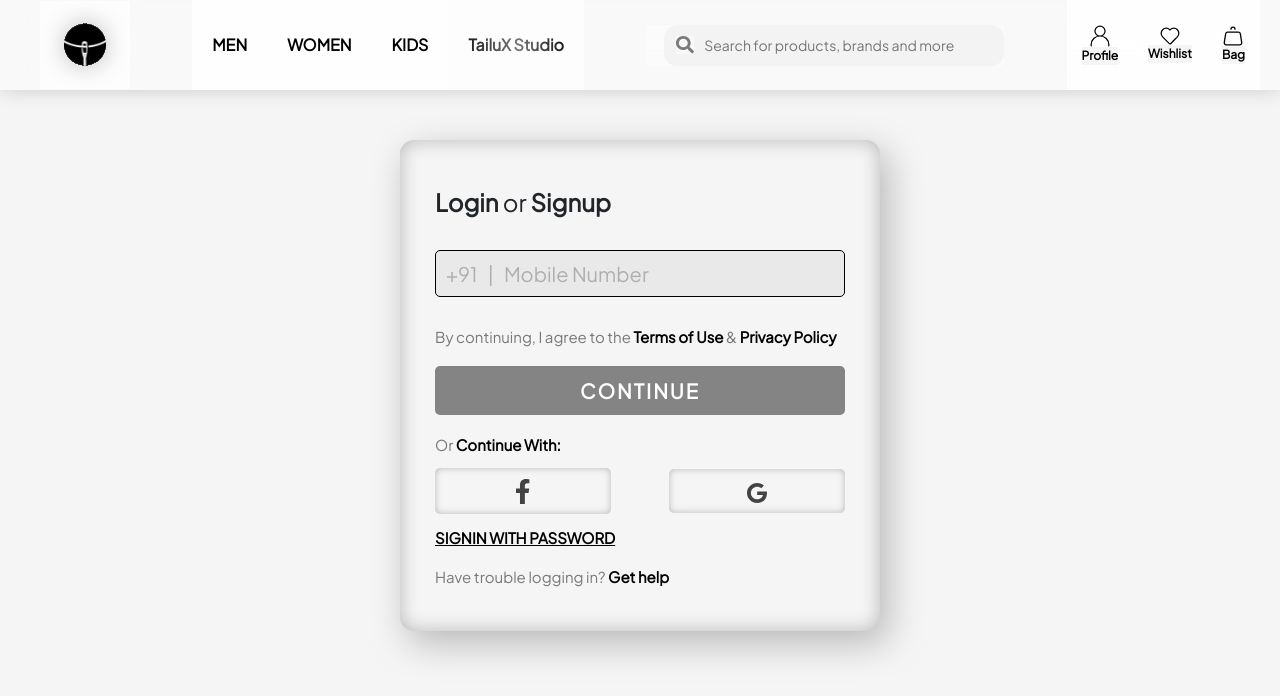
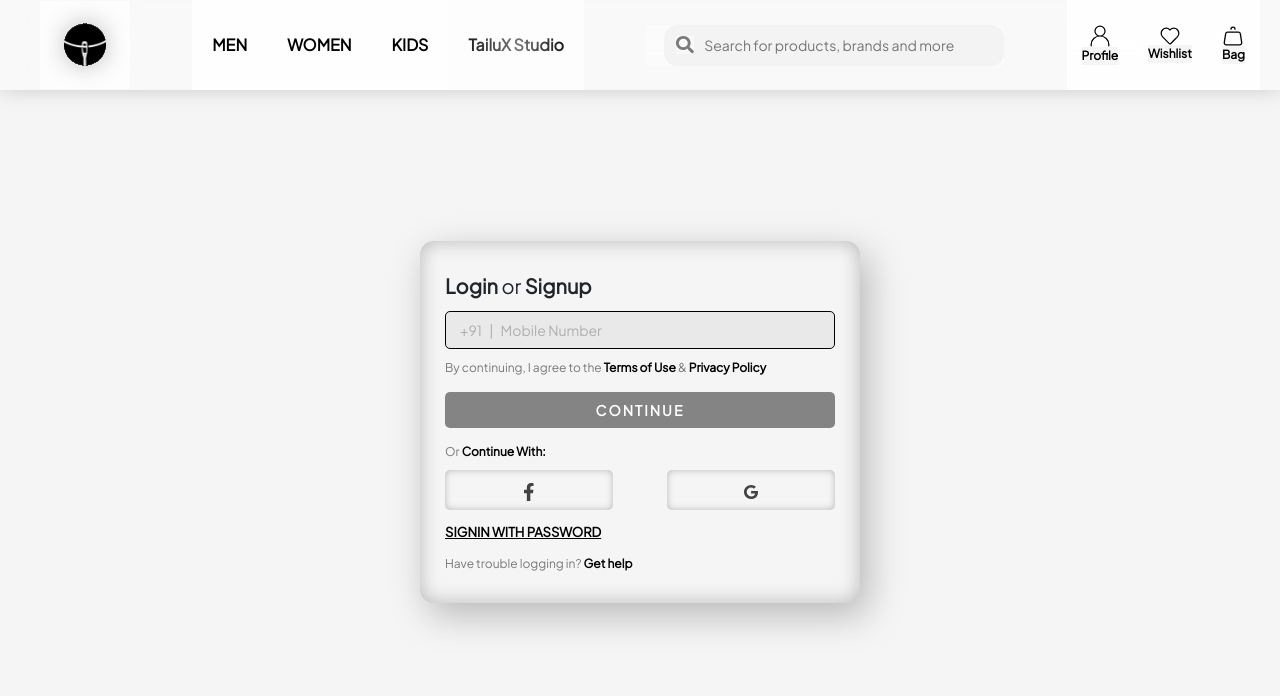
Before and after one commit to iamshiv007/tailux, a React (Create React App) app: page /logInSignUp1 in a window 1280 px wide. Shown: the top 696 px of the page. Built offline with nearby package versions, Linux system fonts and the light colour scheme.

Commit message:
LogInSignUp, OtpPage, CreateAccount updated

```diff
--- a/src/App.css
+++ b/src/App.css
@@ -1,3 +1,15 @@
+.input1{
+  background: #e9e9e9;
+  border: 1px solid #000000;
+  border-radius: 5px;
+  margin: 5px 0;
+  padding: 7px 14px;
+  width: 100%;
+  font-weight: 500;
+  font-size:14px;
+  line-height: 22px;
+}
+
 .heading1 {
   font-size: 22px;
   font-weight: 800;
@@ -8,17 +20,17 @@
 
 .heading2 {
   font-weight: 800;
-  font-size: 24px;
-  line-height: 35px;
-  padding: 10px 0;
+  font-size: 20px;
+  line-height: 28px;
+  padding: 6px 0;
 }
 
 .text1 {
   font-weight: 400;
-  font-size: 15px;
-  line-height: 19px;
+  font-size: 12px;
+  line-height: 16px;
   color: #787878;
-  padding: 10px 0;
+  padding: 6px 0;
 }
 
 .text2 {
@@ -29,8 +41,8 @@
 
 .text3{
   font-weight: 700;
-  font-size: 15px;
-  line-height: 19px;
+  font-size: 13px;
+  line-height: 16px;
   text-decoration-line: underline;
   color: black;
   display: inline-block;
@@ -38,13 +50,14 @@
 }
 
 .box1 {
-  margin: 50px auto;
-  width: 480px;
+  margin:auto;
+  margin-top: auto;
+  width: 440px;
   height: auto;
   box-shadow: 8px 12px 37px rgba(0, 0, 0, 0.25),
     inset 0px 0px 19px rgba(0, 0, 0, 0.25);
   border-radius: 14px;
-  padding: 35px;
+  padding: 25px;
 }
 
 .btn1 {
@@ -52,11 +65,11 @@
   background: #848484;
   border-radius: 5px;
   border: none;
-  padding: 12px;
+  padding: 8px;
   margin: 10px 0;
   font-weight: 700;
-  font-size: 20px;
-  line-height: 25px;
+  font-size: 14px;
+  line-height: 20px;
   color: #ffffff;
   letter-spacing: 2px;
 }
@@ -66,7 +79,15 @@
   border-radius: 5px;
   width: 43%;
   border: none;
-  padding: 10px;
+  padding: 8px;
+}
+
+.facebookIcon2{
+  width:10px
+}
+
+.googleIcon{
+  width:14px;
 }
 
 .allCenter {
@@ -74,3 +95,9 @@
   align-items: center;
   justify-content: space-between;
 }
+
+.screenH{
+  height: 83vh;
+  display: flex;
+  align-items: center;
+}
--- a/src/App.js
+++ b/src/App.js
@@ -6,6 +6,7 @@ import './App.css';
 import LogInSignUp1 from './components/user/LogInSignUp1';
 import OtpPage from './components/user/OtpPage';
 import CreateAccount from './components/user/CreateAccount';
+import Login from './components/user/Login';
 
 function App() {
   return (
@@ -17,6 +18,7 @@ function App() {
       <Route path='/logInSignUp1' element={<LogInSignUp1/>} />
       <Route path='/otpPage' element={<OtpPage/>} />
       <Route path='/createAccount' element={<CreateAccount/>} />
+      <Route path='/login' element={<Login/>} />
     </Routes>
     </BrowserRouter>
   );
--- a/src/components/user/CreateAccount.css
+++ b/src/components/user/CreateAccount.css
@@ -1,17 +1,4 @@
 .createAcountContainer input {
-  display: block;
-  background: #e9e9e9;
-  border: 1px solid #000000;
-  border-radius: 5px;
-  margin: 8px 0;
-  padding: 10px 20px;
-  width: 100%;
-}
-
-.createAcountContainer input {
-  font-weight: 500;
-  font-size:16px;
-  line-height: 25px;
   color: #686868;
 }
 
--- a/src/components/user/CreateAccount.jsx
+++ b/src/components/user/CreateAccount.jsx
@@ -5,20 +5,45 @@ import FacebookIcon2 from "../../assests/images/FacebookIcon2.svg";
 import GoogleIcon from "../../assests/images/GoogleIcon.svg";
 import { Link } from "react-router-dom";
 
-import './CreateAccount.css'
+import "./CreateAccount.css";
 
 const CreateAccount = () => {
   return (
     <Fragment>
         <Navbar />
 
+      <div className="screenH">
         <div className="createAcountContainer box1">
           <p className="heading2">Create Account</p>
 
-        <input value="+91 9887765432" className="input1" type="text" name="" id="" />
-        <input placeholder="Enter your Email" className="input1" type="text" name="" id="" />
-        <input placeholder="Create Password" className="input1" type="text" name="" id="" />
-        <input placeholder="Re-Enter Password" className="input1" type="text" name="" id="" />
+          <input
+            value="+91 9887765432"
+            className="input1"
+            type="text"
+            name=""
+            id=""
+          />
+          <input
+            placeholder="Enter your Email"
+            className="input1"
+            type="text"
+            name=""
+            id=""
+          />
+          <input
+            placeholder="Create Password"
+            className="input1"
+            type="text"
+            name=""
+            id=""
+          />
+          <input
+            placeholder="Re-Enter Password"
+            className="input1"
+            type="text"
+            name=""
+            id=""
+          />
 
           <button className="btn1">SUBMIT</button>
 
@@ -28,16 +53,22 @@ const CreateAccount = () => {
 
           <div className="allCenter pt-1 pb-1">
             <button className="btn2">
-            <img src={FacebookIcon2} alt="" />
+              <img className="facebookIcon2" src={FacebookIcon2} alt="" />
             </button>
             <button className="btn2">
-            <img src={GoogleIcon} alt="" />
+              <img className="googleIcon" src={GoogleIcon} alt="" />
             </button>
           </div>
 
-      <p className="text1">Have trouble logging in?  <Link className="text2" to='/'> Get help</Link></p>
+          <p className="text1">
+            Have trouble logging in?{" "}
+            <Link className="text2" to="/">
+              {" "}
+              Get help
+            </Link>
+          </p>
         </div>
-
+      </div>
     </Fragment>
   );
 };
--- a/src/components/user/LogInSignUp.css
+++ b/src/components/user/LogInSignUp.css
@@ -5,19 +5,3 @@
 .logInSignUpContainer input::placeholder {
   color: #afafaf;
 }
-
-.logInSignUpContainer input {
-  background: #e9e9e9;
-  border: 1px solid #000000;
-  border-radius: 5px;
-  font-weight: 500;
-  font-size: 20px;
-  line-height: 25px;
-  width: 100%;
-  padding: 10px;
-  margin: 20px 0;
-}
-
-.logInSignUpContainer > a:nth-last-child(2) {
-
-}
--- a/src/components/user/LogInSignUp1.jsx
+++ b/src/components/user/LogInSignUp1.jsx
@@ -12,24 +12,30 @@ const LogInSignUp1 = () => {
     <Fragment>
       <Navbar />
 
+      <div className="screenH">
         <div className="box1 logInSignUpContainer">
           <p className="heading2">
             Login <span> or</span> Signup
           </p>
 
           <input
-            type="number"
+          className="input1"
+            type="text"
             min={10}
             name=""
             id=""
             placeholder="+91   |   Mobile Number"
-            value={"+91   |"}
           />
 
           <p className="text1">
             By continuing, I agree to the{" "}
-            <Link className="text2" to="/logInSignUp1">Terms of Use</Link> &{" "}
-            <Link className="text2" to={"/logInSignUp1"}>Privacy Policy</Link>
+            <Link className="text2" to="/logInSignUp1">
+              Terms of Use
+            </Link>{" "}
+            &{" "}
+            <Link className="text2" to={"/logInSignUp1"}>
+              Privacy Policy
+            </Link>
           </p>
 
           <button className="btn1">CONTINUE</button>
@@ -39,20 +45,27 @@ const LogInSignUp1 = () => {
           </p>
 
           <div className="allCenter pt-1 pb-1">
-          <button className="btn2">
-            <img src={FacebookIcon2} alt="" />
-          </button>
-          <button className="btn2">
-            <img src={GoogleIcon} alt="" />
-          </button>
+            <button className="btn2">
+              <img className="facebookIcon2" src={FacebookIcon2} alt="" />
+            </button>
+            <button className="btn2">
+              <img className="googleIcon" src={GoogleIcon} alt="" />
+            </button>
           </div>
 
-          <Link className="text3" to={'/logInSignUp1'}>SIGNIN WITH PASSWORD</Link>
+          <Link className="text3" to={"/logInSignUp1"}>
+            SIGNIN WITH PASSWORD
+          </Link>
 
           <p className="text1">
-            Have trouble logging in? <Link className="text2" to={'/logInSignUp'}> Get help</Link>
+            Have trouble logging in?{" "}
+            <Link className="text2" to={"/logInSignUp"}>
+              {" "}
+              Get help
+            </Link>
           </p>
         </div>
+      </div>
     </Fragment>
   );
 };
--- a/src/components/user/OtpPage.css
+++ b/src/components/user/OtpPage.css
@@ -1,7 +1,7 @@
 .otpBoxes {
   margin: 15px 15px 15px 0;
-  height: 40px;
-  width: 50px !important;
+  height: 35px;
+  width: 45px !important;
   background: #e9e9e9;
   border: 1px solid #000000;
   border-radius: 5px;
--- a/src/components/user/OtpPage.jsx
+++ b/src/components/user/OtpPage.jsx
@@ -13,7 +13,7 @@ const OtpPage = () => {
   return (
     <Fragment>
       <Navbar />
-
+      <div className="screenH">
         <div className="box1 otpPageContainer">
           <p className="heading2">Welcome Back</p>
 
@@ -47,16 +47,25 @@ const OtpPage = () => {
 
           <div className="allCenter pt-1 pb-1">
             <button className="btn2">
-            <img src={FacebookIcon2} alt="" />
+              <img className="facebookIcon2" src={FacebookIcon2} alt="" />
             </button>
             <button className="btn2">
-            <img src={GoogleIcon} alt="" />
+              <img className="googleIcon" src={GoogleIcon} alt="" />
             </button>
           </div>
 
-        <Link className="text3" to='/'>SIGNIN WITH PASSWORD</Link>
+          <Link className="text3" to="/">
+            SIGNIN WITH PASSWORD
+          </Link>
 
-        <p className="text1">Have trouble logging in?  <Link className="text2" to='/'> Get help</Link></p>
+          <p className="text1">
+            Have trouble logging in?{" "}
+            <Link className="text2" to="/">
+              {" "}
+              Get help
+            </Link>
+          </p>
+        </div>
       </div>
     </Fragment>
   );
```
Lines whose indentation alone changed are shown as unchanged.
